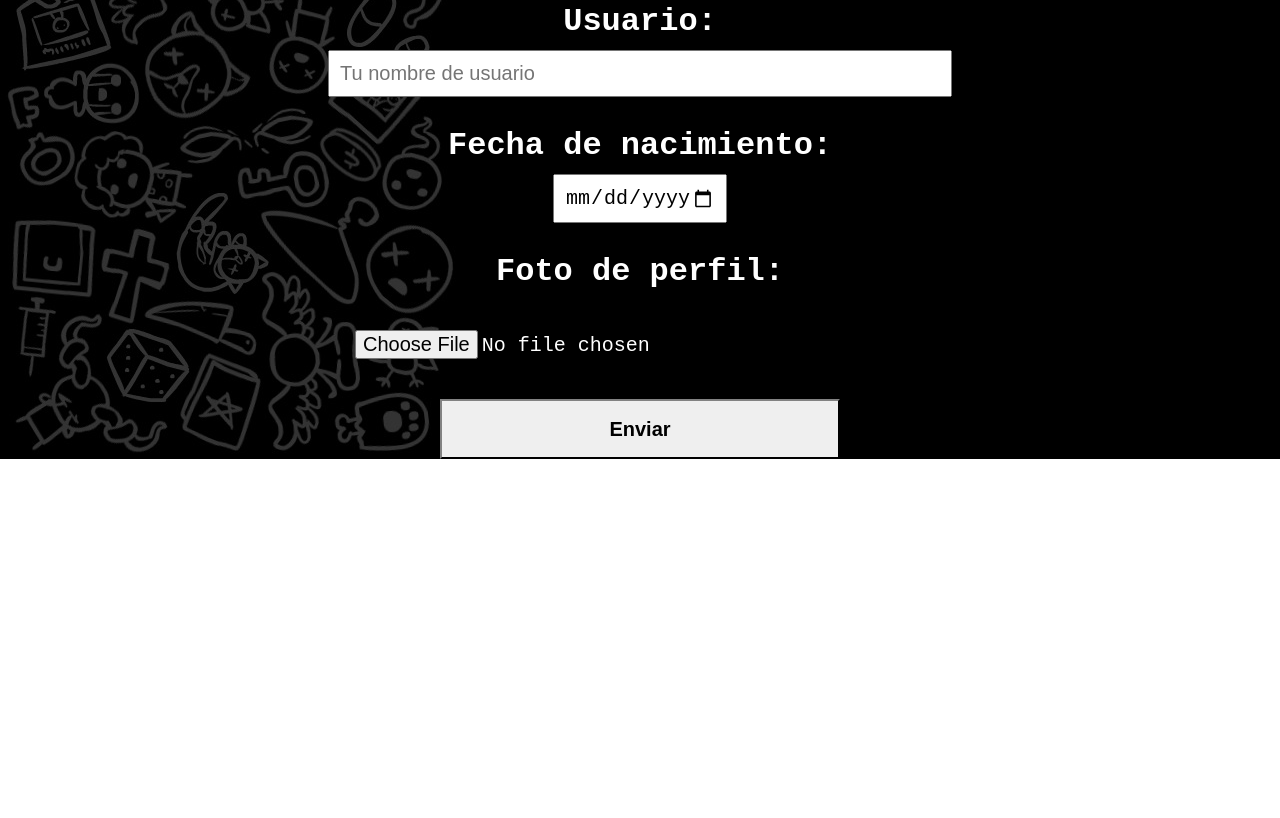
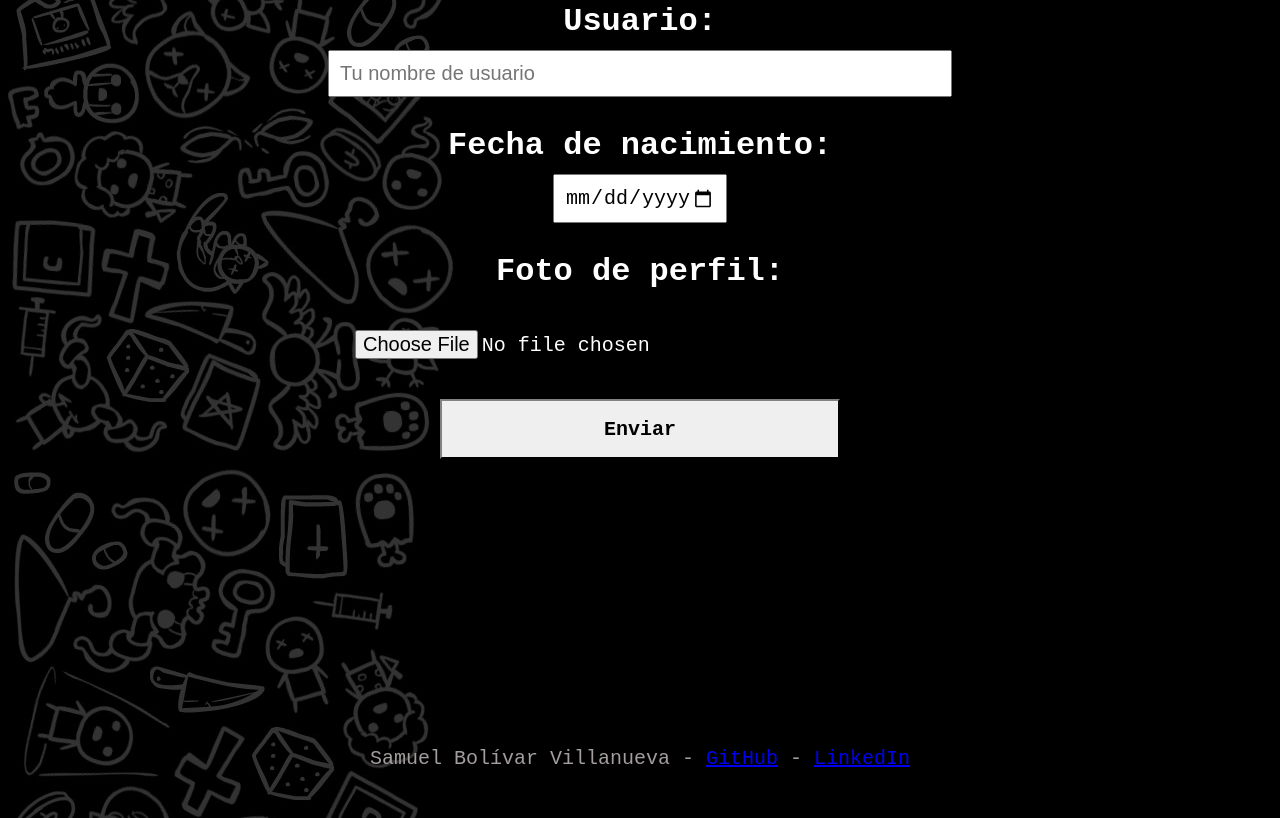
Before and after one commit to samu3ak/formularioIsaac, a plain HTML site: page index.html in a window 1280 px wide. Shown: the part 1698-2516 px from the top of the page. Before the commit the page ends 2157 px from the top, so only its background shows below. Drawn offline with Linux system fonts and the light colour scheme.

Commit message:
updated meta tags + css + footer

```diff
--- a/css/index.css
+++ b/css/index.css
@@ -15,7 +15,7 @@ body {
 .formulario {
     display: block;
     margin: 0 auto;
-    height: 1700px;
+    height: 2200px;
     margin-top: 100px;
 }
 
@@ -99,6 +99,7 @@ body {
 
 .formulario input[type=date] {
     width: 150px;
+    font-family: monospace;
 }
 
 .formulario input[type=file] {
@@ -113,11 +114,23 @@ body {
 .formulario button[type=submit] {
     width: 400px;
     height: 60px;
+    font-family: monospace;
 }
 
-.formulario button[name=reiniciar]{
+.formulario button[name=reiniciar] {
     margin: auto;
     display: block;
     width: 200px;
     margin-bottom: 20px;
 }
+
+footer {
+    margin-top: 300px;
+    display: block;
+    text-align: center;
+}
+
+footer p {
+    font-family: monospace;
+    color: white;
+}
--- a/index.html
+++ b/index.html
@@ -4,7 +4,10 @@
 <head>
     <meta charset="UTF-8">
     <meta http-equiv="X-UA-Compatible" content="IE=edge">
+    <meta name="description" content="Formulario de Inscripción para el evento de The Binding Of Isaac del año">
     <meta name="viewport" content="width=device-width, initial-scale=1.0">
+    <meta name="keywords" content="TBOI, Repentance, Event, Form, Isaac Event">
+    <meta name="author" content="Samuel Bolivar Villanueva">
     <title>Formulario - The Binding Of Isaac</title>
     <link rel="shortcut icon" href="images/favicon.png" type="image/x-icon">
     <link rel="stylesheet" href="css/index.css">
@@ -18,7 +21,8 @@
     <div class="formulario">
         <h1>Inscripción para evento de The Binding Of Isaac</h1>
         <p>*Todos los campos son obligatorios*</p>
-        <button type="button" name="reiniciar" onclick="reiniciarCampos()" onmouseout="submitValidation()">Reiniciar campos</button>
+        <button type="button" name="reiniciar" onclick="reiniciarCampos()" onmouseout="submitValidation()">Reiniciar
+            campos</button>
         <div class="modCampos">
             <button type="button" name="email" id="addEmailButton" onmouseout="check(this.name)">+</button>
             <button type="button" name="email" id="removeEmailButton" onmouseout="check(this.name)">-</button>
@@ -59,7 +63,13 @@
 
         </form>
 
+        <footer>
+            <p>Samuel Bolívar Villanueva - <a href="https://github.com/samu3ak" target="_blank">GitHub</a> - <a
+                    href="https://www.linkedin.com/in/samuelbolivarvillanueva/" target="_blank">LinkedIn</a></p>
+        </footer>
     </div>
+
+
 
     <script src="js/script_formulario.js"></script>
 </body>
```
